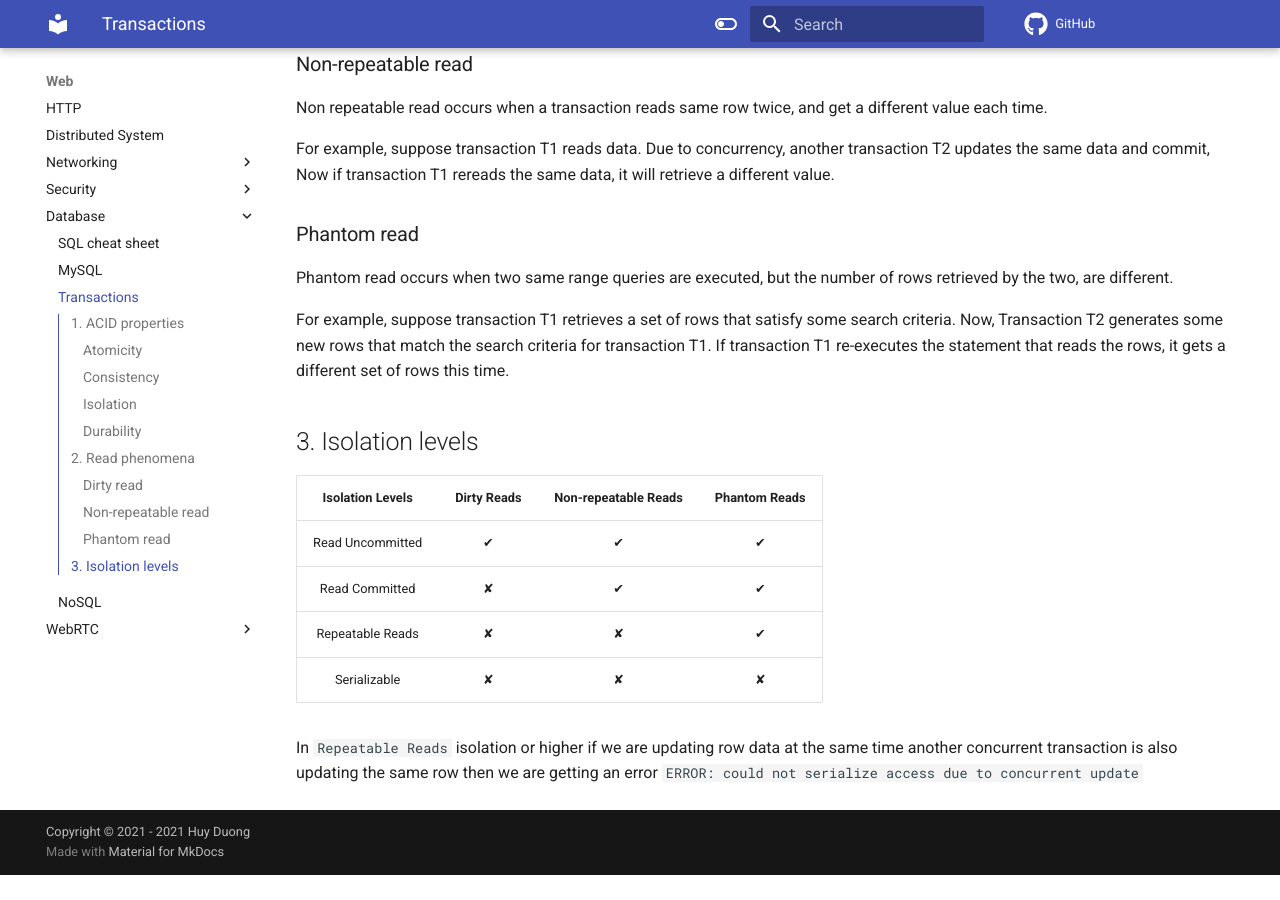
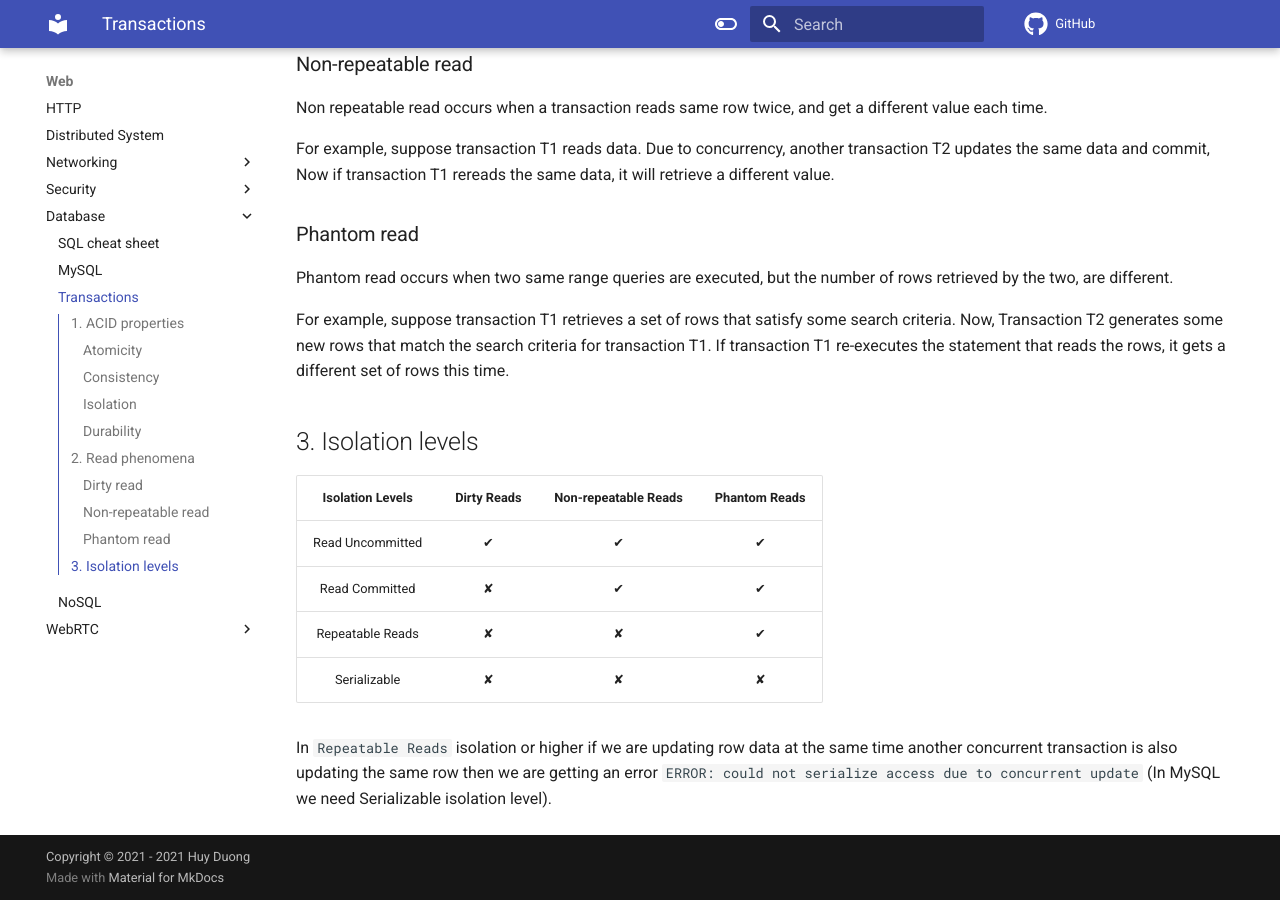
Before and after one commit to dinhhuy258/notes, an MkDocs documentation site: the page built from docs/web/database/transactions.md, in a window 1280 px wide and 900 px high, scrolled down 983 px. Built offline with MkDocs 1.6.1 and Material for MkDocs 9.7.7, drawn with Linux system fonts in a browser that asks for light colours; comment, search, counter and statistics services are not loaded; before the commit the page ends 1858 px from its top, so only the background shows below that.

Commit message:
Transaction note (2)

```diff
--- a/docs/web/database/transactions.md
+++ b/docs/web/database/transactions.md
@@ -49,4 +49,4 @@ For example, suppose transaction T1 retrieves a set of rows that satisfy some se
 | Repeatable Reads |      ✘      |          ✘           |       ✔       |
 |   Serializable   |      ✘      |          ✘           |       ✘       |
 
-In `Repeatable Reads` isolation or higher if we are updating row data at the same time another concurrent transaction is also updating the same row then we are getting an error `ERROR: could not serialize access due to concurrent update`
+In `Repeatable Reads` isolation or higher if we are updating row data at the same time another concurrent transaction is also updating the same row then we are getting an error `ERROR: could not serialize access due to concurrent update` (In MySQL we need Serializable isolation level).
```
